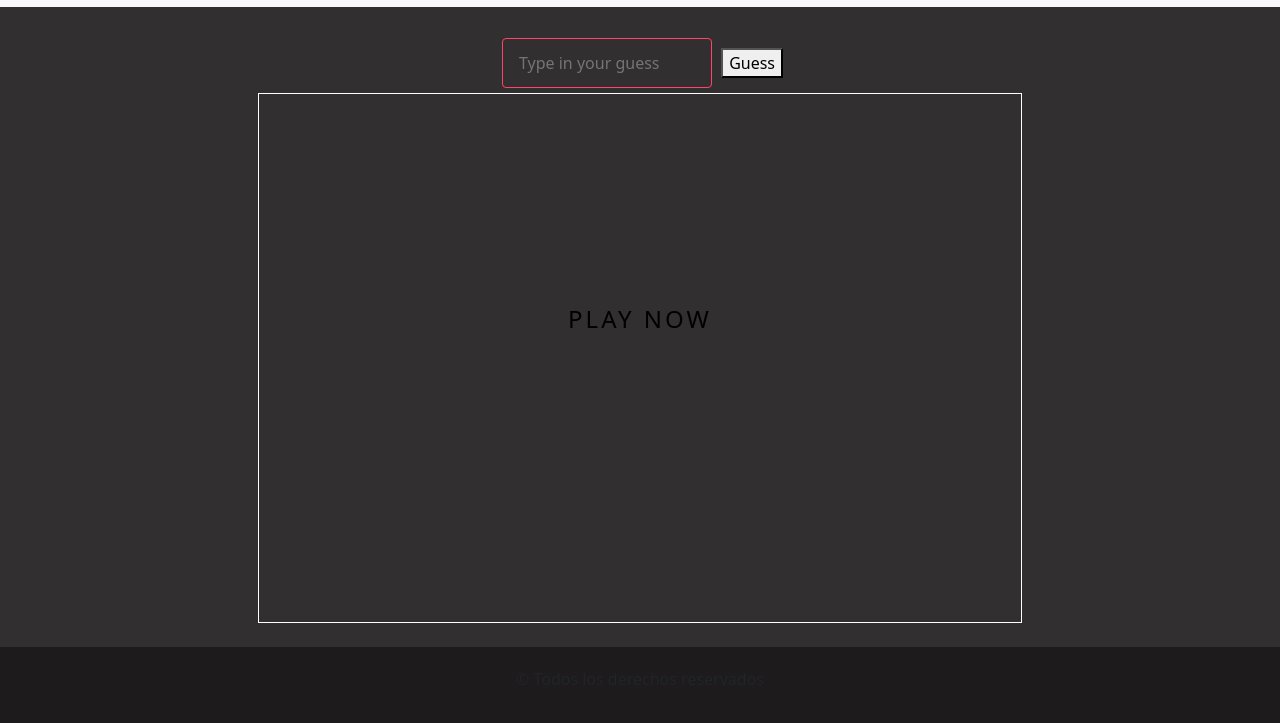
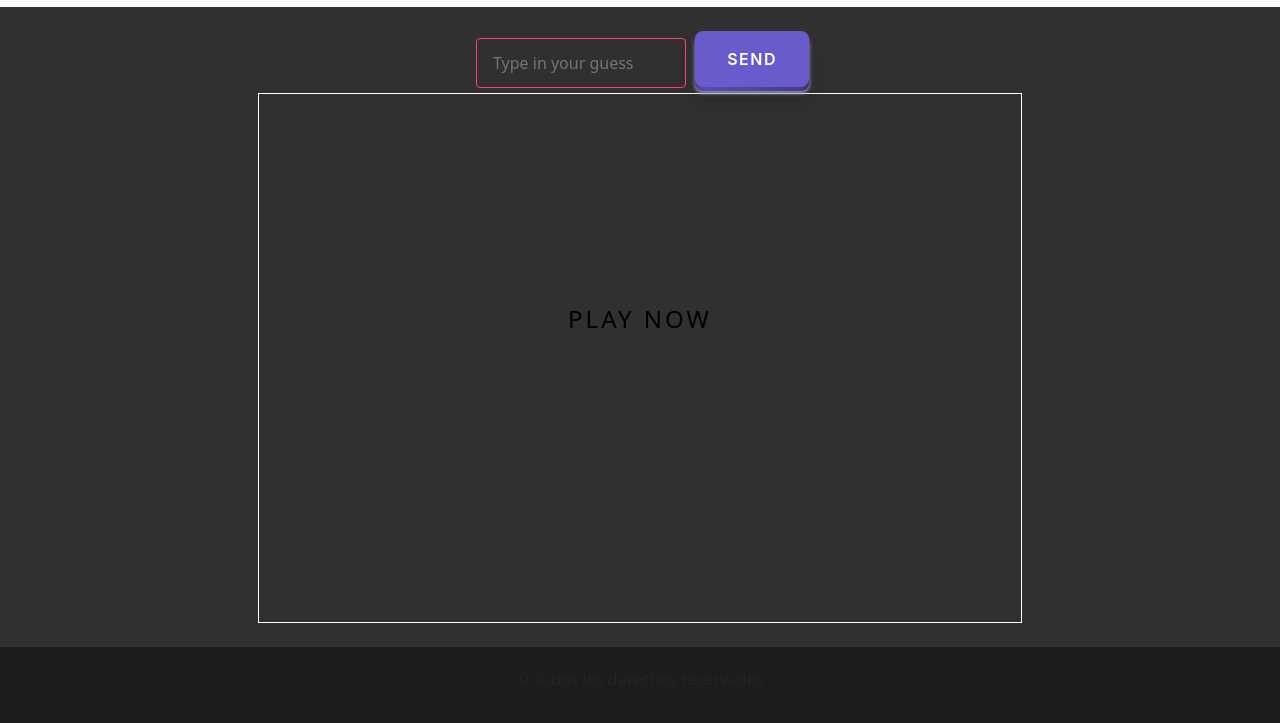
Before and after one commit to santizelada/tp5ejercicio1RC, a plain HTML site: page index.html in a window 1280 px wide. Shown: the part 73-796 px from the top of the page. Drawn offline with nearby package versions, Linux system fonts and the light colour scheme.

Commit message:
Button 'send' stylwe improved. Now there's just left to improve the colors. From Purple to Black

```diff
--- a/css/index.css
+++ b/css/index.css
@@ -120,3 +120,90 @@ input:valid {
 .batButton:hover:before {
     width: 100%;
 }
+
+.pushable {
+    position: relative;
+    background: transparent;
+    padding: 0px;
+    border: none;
+    cursor: pointer;
+    outline-offset: 4px;
+    outline-color: deeppink;
+    transition: filter 250ms;
+    -webkit-tap-highlight-color: rgba(0, 0, 0, 0);
+  }
+
+  .shadow {
+    position: absolute;
+    top: 0;
+    left: 0;
+    height: 100%;
+    width: 100%;
+    background: hsl(226, 25%, 69%);
+    border-radius: 8px;
+    filter: blur(2px);
+    will-change: transform;
+    transform: translateY(2px);
+    transition: transform 600ms cubic-bezier(0.3, 0.7, 0.4, 1);
+  }
+
+  .edge {
+    position: absolute;
+    top: 0;
+    left: 0;
+    height: 100%;
+    width: 100%;
+    border-radius: 8px;
+    background: linear-gradient(
+      to right,
+      hsl(248, 39%, 39%) 0%,
+      hsl(248, 39%, 49%) 8%,
+      hsl(248, 39%, 39%) 92%,
+      hsl(248, 39%, 29%) 100%
+    );
+  }
+
+  .front {
+    display: block;
+    position: relative;
+    border-radius: 8px;
+    background: hsl(248, 53%, 58%);
+    padding: 16px 32px;
+    color: white;
+    font-family: -apple-system, BlinkMacSystemFont, "Segoe UI", Roboto, Oxygen,
+      Ubuntu, Cantarell, "Open Sans", "Helvetica Neue", sans-serif;
+    font-weight: 600;
+    text-transform: uppercase;
+    letter-spacing: 1.5px;
+    font-size: 1rem;
+    transform: translateY(-4px);
+    transition: transform 600ms cubic-bezier(0.3, 0.7, 0.4, 1);
+  }
+
+  .pushable:hover {
+    filter: brightness(110%);
+  }
+
+  .pushable:hover .front {
+    transform: translateY(-6px);
+    transition: transform 250ms cubic-bezier(0.3, 0.7, 0.4, 1.5);
+  }
+
+  .pushable:active .front {
+    transform: translateY(-2px);
+    transition: transform 34ms;
+  }
+
+  .pushable:hover .shadow {
+    transform: translateY(4px);
+    transition: transform 250ms cubic-bezier(0.3, 0.7, 0.4, 1.5);
+  }
+
+  .pushable:active .shadow {
+    transform: translateY(1px);
+    transition: transform 34ms;
+  }
+
+  .pushable:focus:not(:focus-visible) {
+    outline: none;
+  }
--- a/index.html
+++ b/index.html
@@ -53,7 +53,13 @@
     <main>
         <form action="">
             <input type="number" name="numero" required placeholder="Type in your guess" id="guessButton">
-            <button type="button" onclick="numeroAdivinado()" id="sendButton"> Guess </button>
+            <button class="pushable" type="button" onclick="numeroAdivinado()" id="sendButton">
+                <span class="shadow"></span>
+                <span class="edge"></span>
+                <span class="front">
+                    SEND
+                </span>
+            </button>
         </form>
         <div class="buttonContainer">
             <button class="batButton">
```
